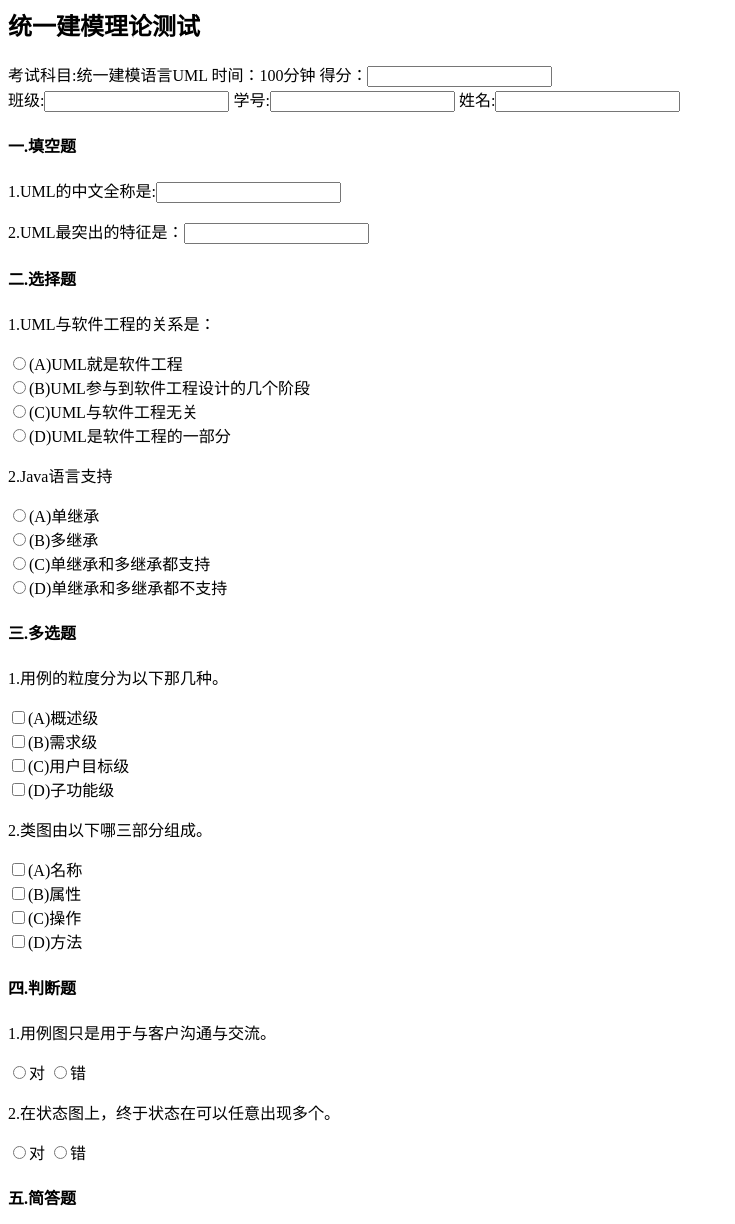
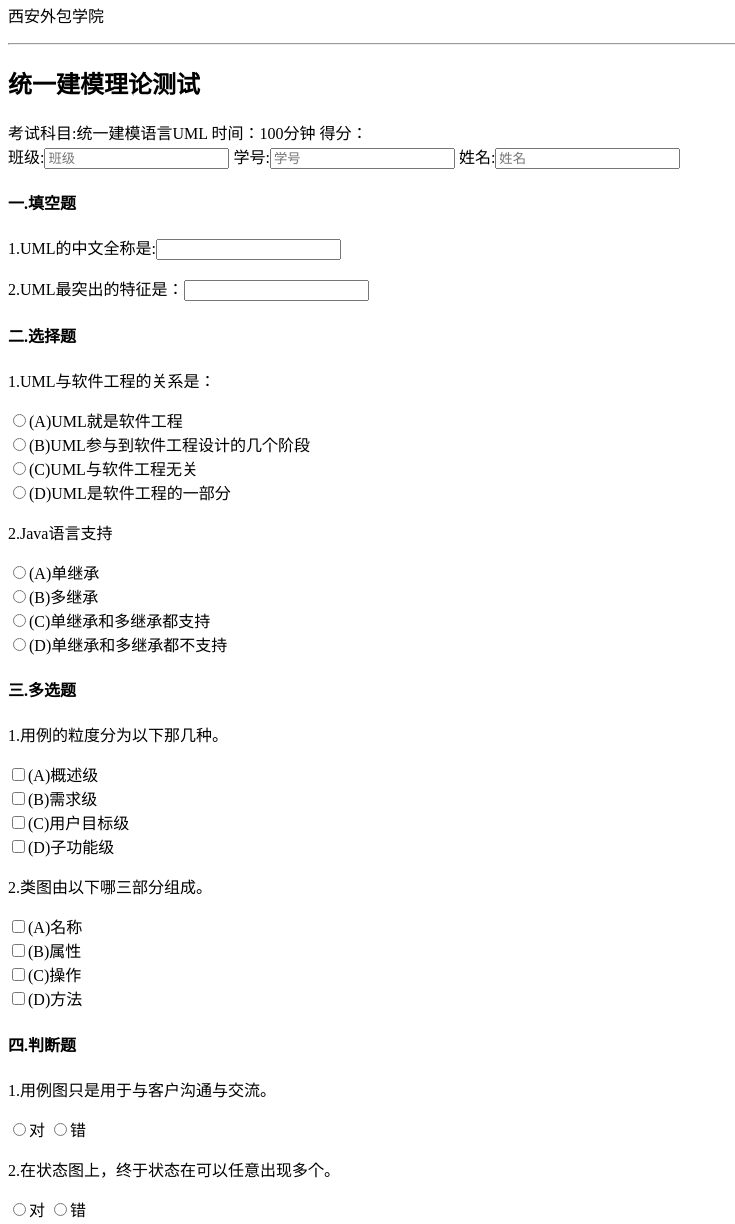
Before and after one commit to qiuyunfen/html_practice, a plain HTML site: page index.html in a window 1280 px wide. Shown: the part 13-1237 px from the top of the page, without its empty margins (0-735 px from the left). Drawn offline with Linux system fonts and the light colour scheme.

Commit message:
modifined format

```diff
--- a/index.html
+++ b/index.html
@@ -4,26 +4,30 @@
         <title>统一建模理论测试</title>
     </head>
     <body>
+        <p>西安外包学院</p><hr>
+        <header>
             <h2>统一建模理论测试</h2>
             <div>
                 <div>
                     <span>考试科目:统一建模语言UML</span>
                     <span>时间：100分钟</span>
-                <span>得分：<input type="text"/></span>
+                    <span>得分：</span>
                 </div>
                 <div>
-                <span>班级:<input type="text"/></span>
-                <span>学号:<input type="text"/></span>
-                <span>姓名:<input type="text"/></span>
+                    <span>班级:<input type="text" value="" placeholder="班级"/></span>
+                    <span>学号:<input type="text" value="" placeholder="学号"/></span>
+                    <span>姓名:<input type="text" value="" placeholder="姓名"/></span>
                 </div>
             </div>
+        </header>
 
-        <div>
+        <main>
             <div>
                 <h4>一.填空题</h4>
-                <p>1.UML的中文全称是:<input type="text"/></p>
-                <p>2.UML最突出的特征是：<input type="text"/></p>
+                <p>1.UML的中文全称是:<input type="text" value=""/></p>
+                <p>2.UML最突出的特征是：<input type="text" value=""/></p>
             </div>
+            <div>
                 <div>
                     <h4>二.选择题</h4>
                     <p>1.UML与软件工程的关系是：</p>
@@ -31,40 +35,54 @@
                     <label><input name="relation" type="radio" value="2"/>(B)UML参与到软件工程设计的几个阶段</label><br>
                     <label><input name="relation" type="radio" value="3"/>(C)UML与软件工程无关</label><br>
                     <label><input name="relation" type="radio" value="4"/>(D)UML是软件工程的一部分</label><br>
-
+                </div>
+                <div>
                     <p>2.Java语言支持</p>
-                <label><input name="lauguage" type="radio"/>(A)单继承</label><br>
-                <label><input name="lauguage" type="radio"/>(B)多继承</label><br>
-                <label><input name="lauguage" type="radio">(C)单继承和多继承都支持</label><br>
-                <label><input name="lauguage" type="radio"/>(D)单继承和多继承都不支持</label><br>
+                    <label><input name="lauguage" type="radio" value="1"/>(A)单继承</label><br>
+                    <label><input name="lauguage" type="radio" value="2"/>(B)多继承</label><br>
+                    <label><input name="lauguage" type="radio" value="3">(C)单继承和多继承都支持</label><br>
+                    <label><input name="lauguage" type="radio" value="4"/>(D)单继承和多继承都不支持</label><br>
+                </div>
             </div>
             <div>
                 <h4>三.多选题</h4>
+                <div>
                     <p>1.用例的粒度分为以下那几种。</p>
                     <label><input type="checkbox" name="lidu" value="1"/>(A)概述级</label><br>
                     <label><input type="checkbox" name="lidu" value="2"/>(B)需求级</label><br>
                     <label><input type="checkbox" name="lidu" value="3"/>(C)用户目标级</label><br>
                     <label><input type="checkbox" name="lidu" value="4"/>(D)子功能级</label><br>
+                </div>
+                <div>
                     <p>2.类图由以下哪三部分组成。</p>
                     <label><input type="checkbox" name="pation" value="1"/>(A)名称</label><br>
                     <label><input type="checkbox" name="pation" value="2"/>(B)属性</label><br>
                     <label><input type="checkbox" name="pation" value="3"/>(C)操作</label><br>
                     <label><input type="checkbox" name="pation" value="4"/>(D)方法</label><br>
                 </div>
+            </div>
             <div>
                 <h4>四.判断题</h4>
+                <div>
                     <p>1.用例图只是用于与客户沟通与交流。</p>
                     <label><input name="com" type="radio" value="1"/>对</label>
                     <label><input name="com" type="radio" value="0"/>错</label>
+                </div>
+                <div>
                     <p>2.在状态图上，终于状态在可以任意出现多个。</p>
                     <label><input name="state" type="radio" value="1"/>对</label>
                     <label><input name="state" type="radio" value="0"/>错</label>
                 </div>
+            </div>
             <div>
                 <h4>五.简答题</h4>
+                <div>
                     <p>1.简述什么是模型以及模型的表现形式</p>
                     <textarea></textarea>
                 </div>
             </div>
+            <input type="button" value="提交"/>
+        </main>
+
     </body>
 </html>
```
Lines whose indentation alone changed are shown as unchanged.
